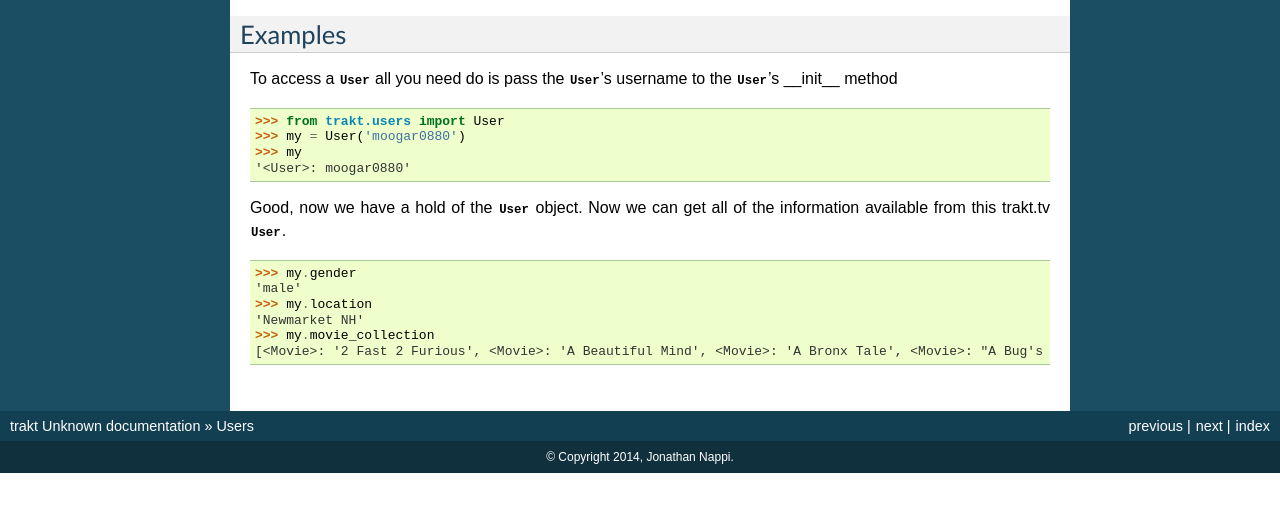
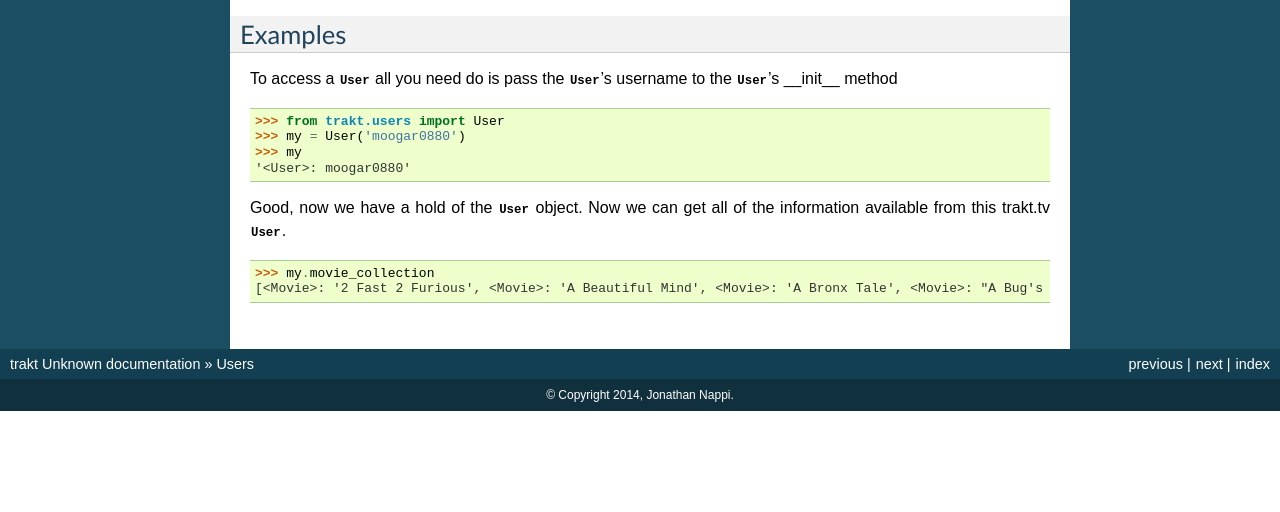
Before and after one commit to moogar0880/PyTrakt, a Sphinx documentation site: the page built from docs/users.rst, in a window 1280 px wide, cut to the strip 290-802 px from the top of the page. Built offline with Sphinx 7.4.7, drawn with Linux system fonts in a browser that asks for light colours; pages that are not in the unit, such as notebooks, are missing from menus.

Commit message:
docs: Remove gender and location properties from User example
They don't exist anymore

```diff
--- a/docs/users.rst
+++ b/docs/users.rst
@@ -24,9 +24,5 @@ Good, now we have a hold of the :class:`User` object. Now we can get all of the
 available from this trakt.tv :class:`User`.
 ::
 
-    >>> my.gender
-    'male'
-    >>> my.location
-    'Newmarket NH'
     >>> my.movie_collection
     [<Movie>: '2 Fast 2 Furious', <Movie>: 'A Beautiful Mind', <Movie>: 'A Bronx Tale', <Movie>: "A Bug's Life", <Movie>: 'A Christmas Carol',...
```
